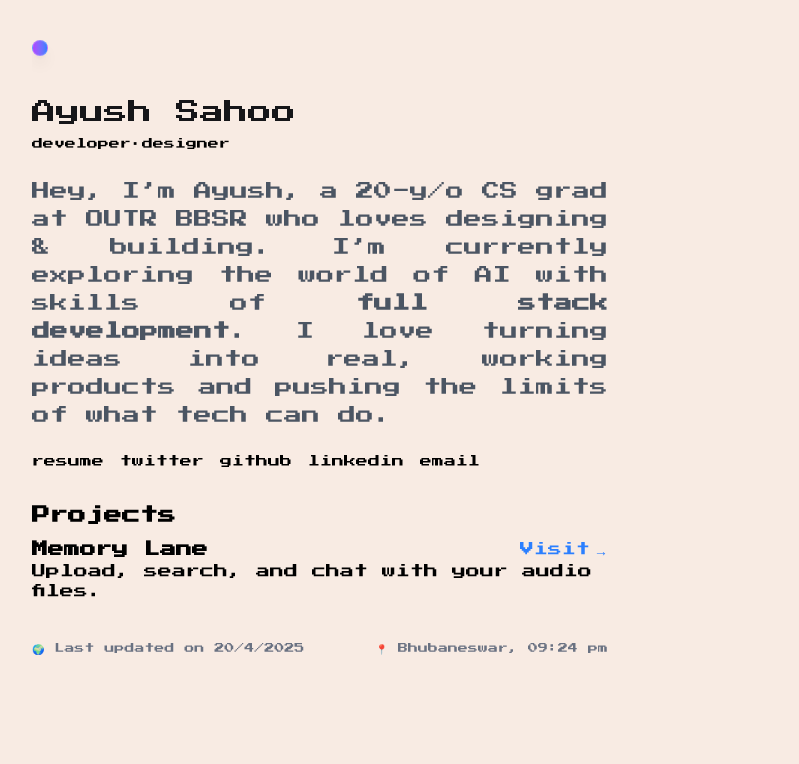
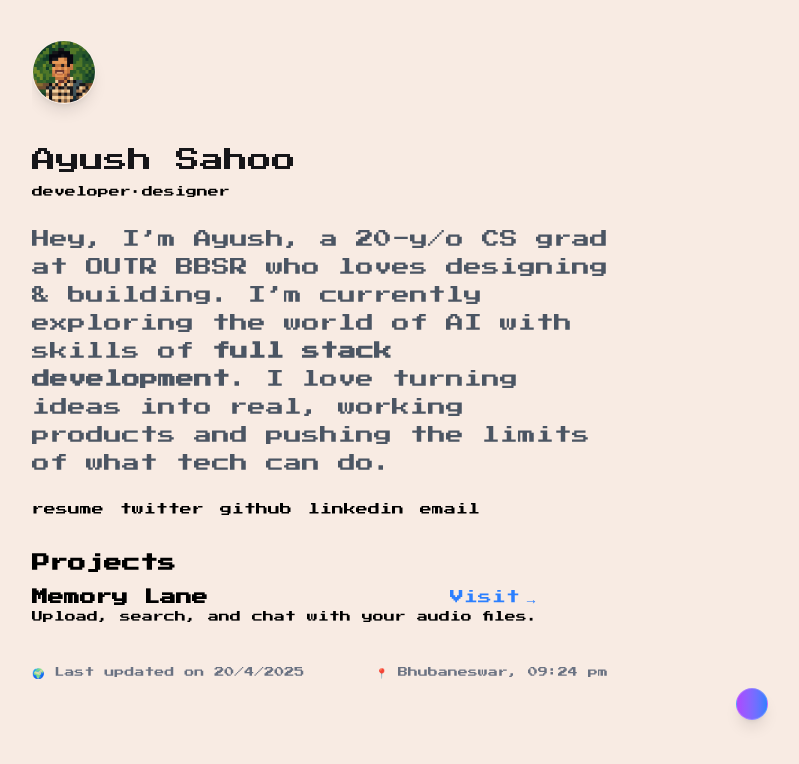
Before and after one commit to aysahoo/Portfolio-1, a React (Vite) app in the folder frontend/: page / in a window 1280 px wide. Shown: the top 764 px of the page, without its empty margins (320-1119 px from the left). Built offline with nearby package versions, Linux system fonts and the light colour scheme.

Commit message:
Adding Avatar

```diff
--- a/frontend/src/App.jsx
+++ b/frontend/src/App.jsx
@@ -38,6 +38,9 @@ export default function App() {
 
   return (
     <div className={`${palette.bg} min-h-screen p-10 press-start-2p-regular`}>
+        <button onClick={ changePalette } className="absolute bottom-[10%] right-[15%] w-8 h-8 rounded-full bg-gradient-to-r from-purple-500 to-blue-500 backdrop-blur-md border border-white/20 shadow-lg flex items-center justify-center transition-transform transform hover:rotate-180">
+
+        </button>
       <div className="max-w-xl mx-auto overflow-x-hidden">
         <Header textColor={palette.text} changePalette={changePalette}/>
         <Intro accentColor={palette.accent} />
--- a/frontend/src/Components/Header.jsx
+++ b/frontend/src/Components/Header.jsx
@@ -1,13 +1,16 @@
 import React from 'react'
+import { Avatar } from '../assets/assets'
 
-const Header = ({ textColor, changePalette }) => {
+const Header = ({ textColor }) => {
   return (
     <header className="mb-6">
-      <button onClick={ changePalette } className="w-4 h-4 rounded-full bg-gradient-to-r from-purple-500 to-blue-500 backdrop-blur-md border border-white/20 shadow-lg flex items-center justify-center transition-transform transform hover:rotate-180">
-        {/* Optional icon or text inside */}
-      </button>
+      <img
+        src={Avatar}
+        alt="Avatar"
+        className="w-16 h-16 rounded-full border border-white/20 shadow-lg"
+      />
       <h1 className={`mt-10 text-2xl press-start-2p-regular ${textColor}`}>Ayush Sahoo</h1>
-      <h3 className='text-[11px] mt-2' >developer·designer </h3>
+      <h3 className='text-[11px] mt-2'>developer·designer</h3>
     </header>
   )
 }
--- a/frontend/src/Components/Intro.jsx
+++ b/frontend/src/Components/Intro.jsx
@@ -3,7 +3,7 @@ import React from 'react';
 const Intro = ({ accentColor }) => {
   return (
     <p
-      className={`${accentColor} text-[11px] sm:text-sm md:text-base lg:text-lg text-justify mb-6`}
+      className={`${accentColor} text-[11px] sm:text-sm md:text-base lg:text-lg mb-6`}
     >
       Hey, I’m Ayush, a 20-y/o CS grad at OUTR BBSR who loves designing &
       building. I’m currently exploring the world of AI with skills of{' '}
--- a/frontend/src/Components/Projects.jsx
+++ b/frontend/src/Components/Projects.jsx
@@ -20,7 +20,7 @@ const Projects = () => {
             </a>
             </div>
 
-            <p className="text-sm">Upload, search, and chat with your audio files.</p>
+            <p className="text-[11px]">Upload, search, and chat with your audio files.</p>
           </div>
         </div>
       </div>
--- a/frontend/src/Components/SocialLinks.jsx
+++ b/frontend/src/Components/SocialLinks.jsx
@@ -12,7 +12,7 @@ const SocialLinks = () => {
   };
 
   return (
-    <div className="flex flex-wrap gap-4 mb-8 text-xs text-black justify-center sm:justify-start">
+    <div className="flex flex-wrap gap-4 mb-8 text-xs text-black justify-start sm:justify-start">
       <a href="#" className="flex items-center gap-1 hover:underline">
         resume
       </a>
--- /dev/null
+++ b/frontend/src/assets/assets.js
@@ -0,0 +1 @@
+export { default as Avatar } from '../assets/Avatar.jpg';
```
Also changed, not shown: frontend/src/assets/Avatar.jpg (added).
